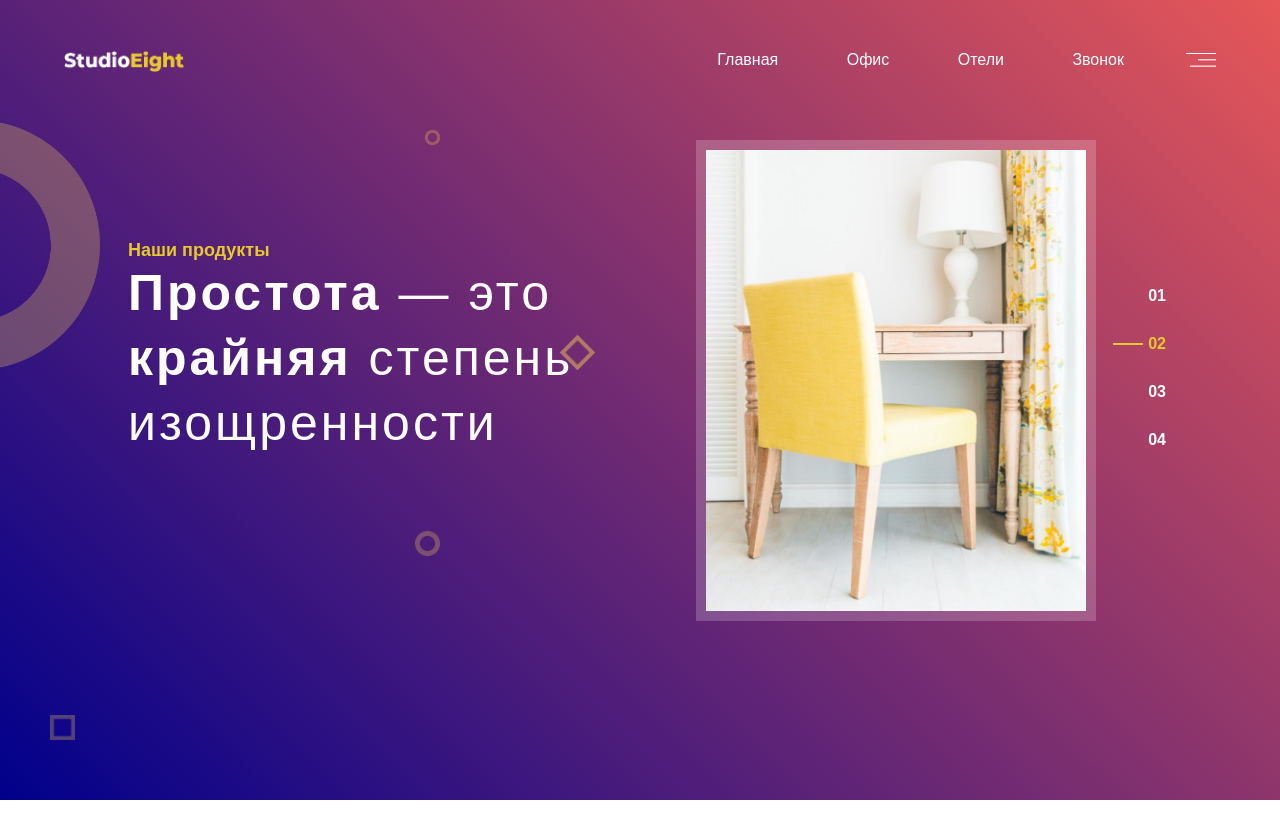
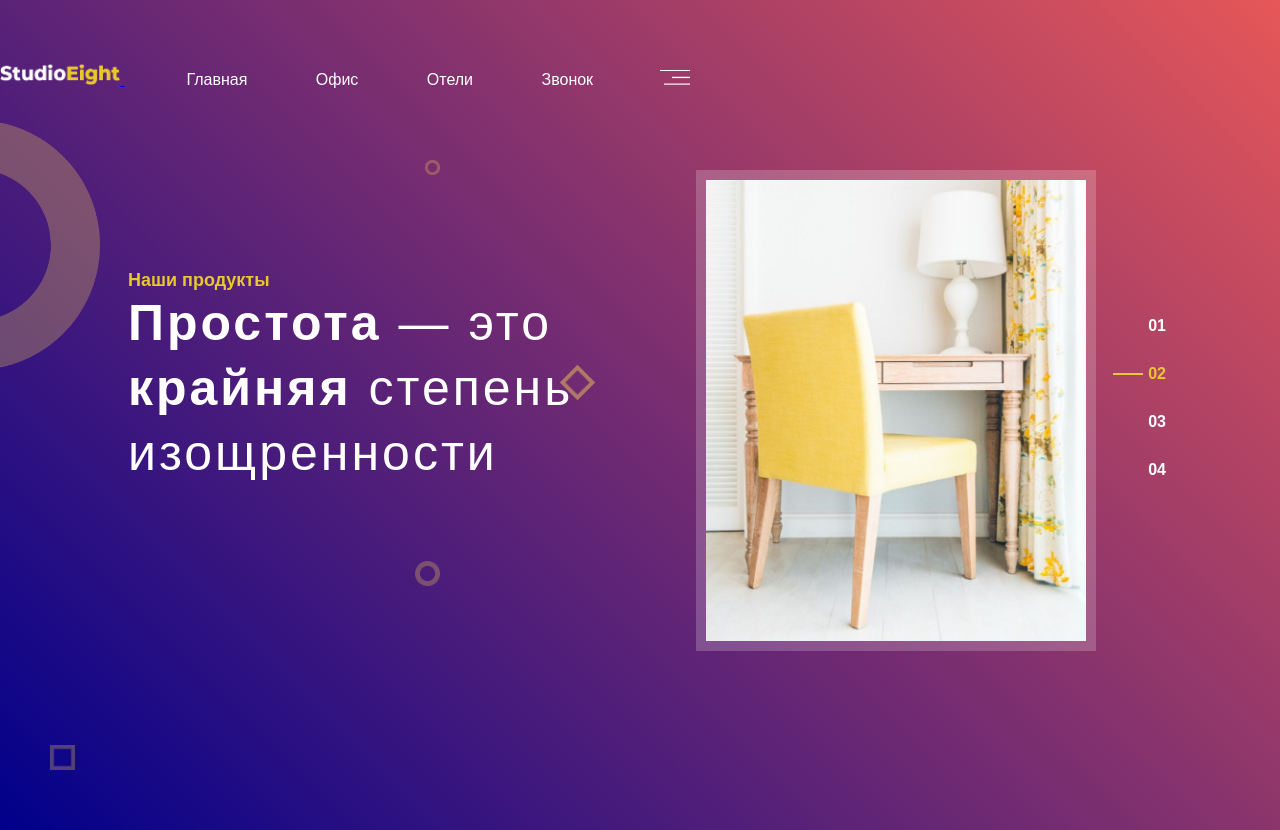
Before and after one commit to yakuznecov/studio8, a plain HTML site: page index.html in a window 1280 px wide. Before the commit the page ends 800 px from the top, so only its background shows below. Drawn offline with Linux system fonts and the light colour scheme.

Commit message:
fix logo

```diff
--- a/css/style.css
+++ b/css/style.css
@@ -5,19 +5,23 @@
 }
 
 .wrapper {
-    width: 100%;
     min-height: 100vh;
     background: linear-gradient(45deg, #00008b, #E65758);
     color: #fff;
     position: relative;
 }
 
+.container {
+    max-width: 1440px;
+    margin: 0 auto;
+    width: 100%;
+}
+
 .header {
-    width: 90%;
-    height: 15vh;
-    margin: auto;
+    height: 150px;
     display: flex;
     align-items: center;
+    justify-content: space-between;
 }
 
 .logo {
@@ -32,8 +36,7 @@
 }
 
 .header__menu {
-    flex: 1;
-    text-align: right;
+    display: inline-block;
 }
 
 .header__menu-item {
--- a/index.html
+++ b/index.html
@@ -10,7 +10,11 @@
 <body>
    <div class="wrapper">
       <header class="header">
+          <div class="container">
+              <a href="#" class="header__logo">
                   <img class="logo" src="img/logo.png" alt="logo">
+              </a>
+
                 <nav class="header__menu">
                     <ul>
                         <li class="header__menu-item"><a href="">Главная</a></li>
@@ -20,6 +24,7 @@
                     </ul>
                 </nav>
           <img class="menu-icon" src="img/menu.png" alt="menu">
+          </div>
       </header>
       <section class="top">
           <div class="top__column">
```
Lines whose indentation alone changed are shown as unchanged.
